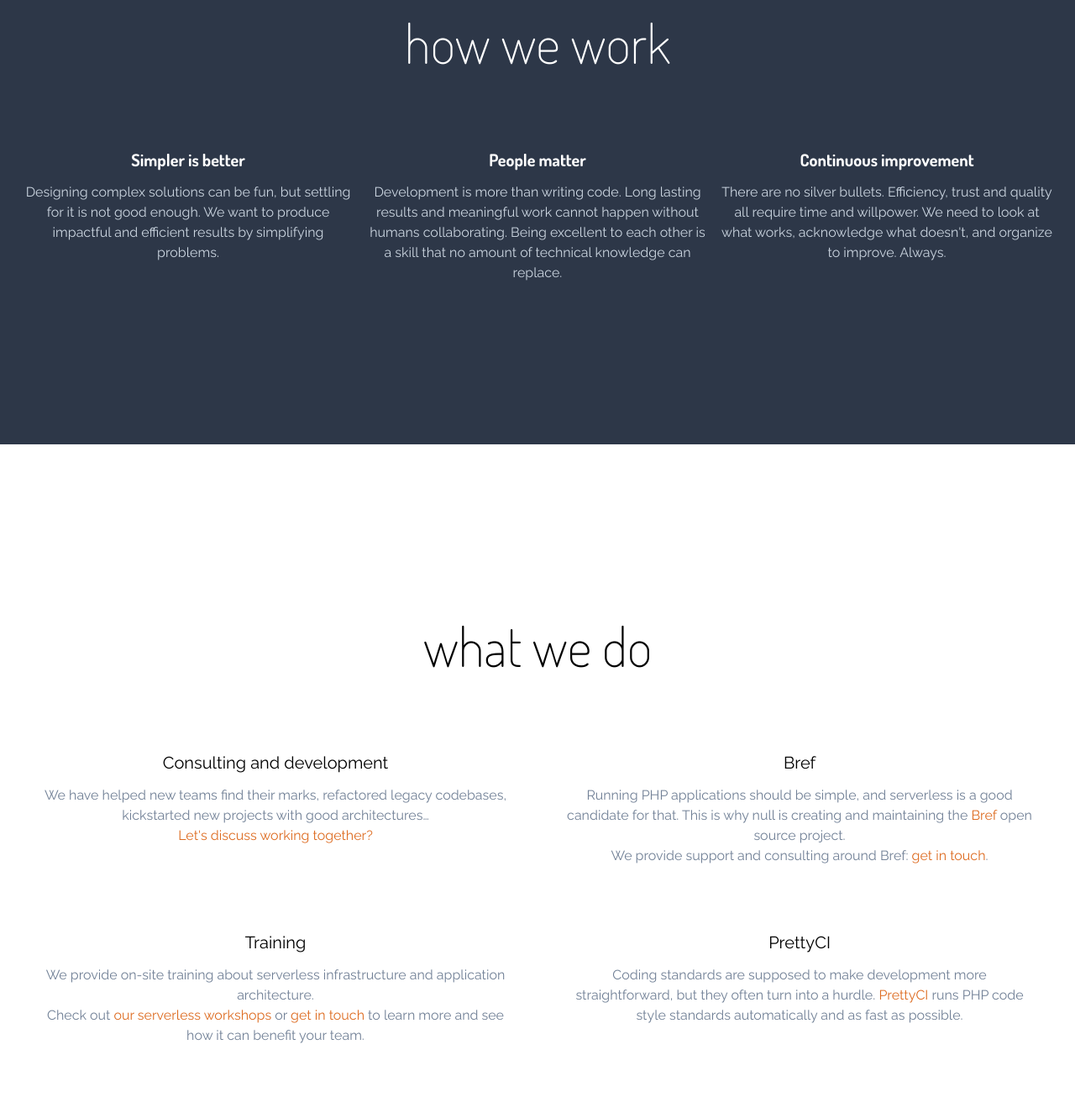
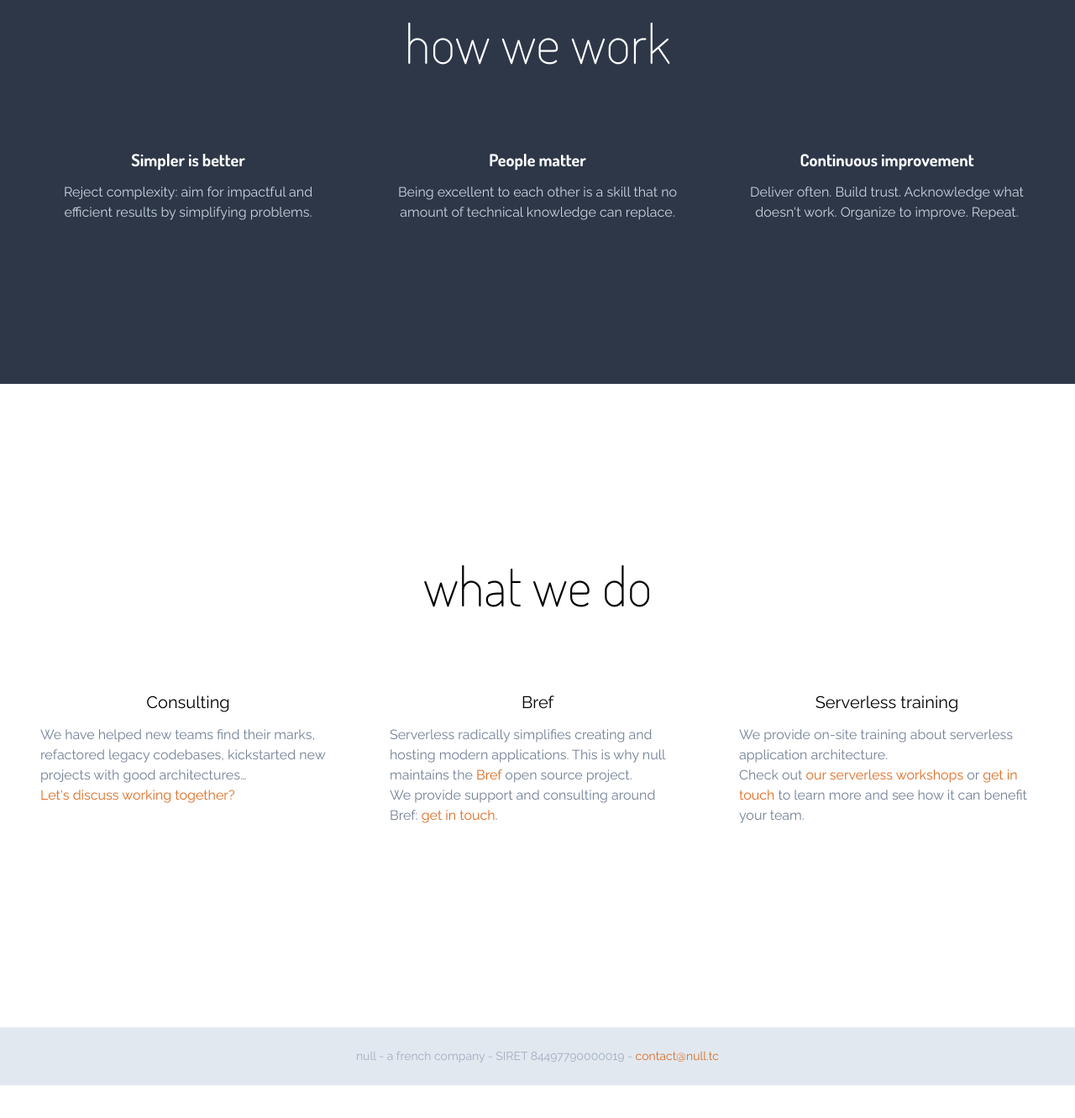
Before and after one commit to whilenull/null.tc, a website: page index.html in a window 1280 px wide. Shown: the part 906-2237 px from the top of the page at 84% size. After the commit the page ends 2198 px from the top, so only its background shows below. Drawn offline with nearby package versions, Linux system fonts and the light colour scheme; files that its build step writes are made by us from their sources.

Commit message:
Rework homepage

```diff
--- a/index.html
+++ b/index.html
@@ -27,53 +27,43 @@
         <div class="container mx-auto text-center px-4">
             <h2 class="font-title text-6xl mb-12 md:mb-16">how we work</h2>
             <div class="md:flex">
-                <div class="md:flex-1 mx-2">
+                <div class="md:flex-1 mx-2 md:mx-8">
                     <h3 class="font-title text-xl font-bold my-3">Simpler is better</h3>
-                    <p class="text-gray-400">Designing complex solutions can be fun, but settling for it is not good enough. We want to produce impactful and efficient results by simplifying problems.</p>
+                    <p class="text-gray-400">Reject complexity: aim for impactful and efficient results by simplifying problems.</p>
                 </div>
-                <div class="md:flex-1 mx-2">
+                <div class="md:flex-1 mx-2 md:mx-8">
                     <h3 class="font-title text-xl font-bold my-3">People matter</h3>
-                    <p class="text-gray-400">Development is more than writing code. Long lasting results and meaningful work cannot happen without humans collaborating. Being excellent to each other is a skill that no amount of technical knowledge can replace.</p>
+                    <p class="text-gray-400">Being excellent to each other is a skill that no amount of technical knowledge can replace.</p>
                 </div>
-                <div class="md:flex-1 mx-2">
+                <div class="md:flex-1 mx-2 md:mx-8">
                     <h3 class="font-title text-xl font-bold my-3">Continuous improvement</h3>
-                    <p class="text-gray-400">There are no silver bullets. Efficiency, trust and quality all require time and willpower. We need to look at what works, acknowledge what doesn't, and organize to improve. Always.</p>
+                    <p class="text-gray-400">Deliver often. Build trust. Acknowledge what doesn't work. Organize to improve. Repeat.</p>
                 </div>
             </div>
         </div>
     </section>
 
     <section class="py-12 md:py-48">
-        <div class="container mx-auto text-center px-4">
-            <h2 class="font-title text-6xl mb-12 md:mb-16">what we do</h2>
+        <div class="container mx-auto  px-4">
+            <h2 class="font-title text-6xl mb-12 md:mb-16 text-center">what we do</h2>
             <div class="md:flex">
                 <div class="md:flex-1 mx-2 md:mx-8">
-                    <h3 class="text-xl my-3">Consulting and development</h3>
+                    <h3 class="text-xl my-3 text-center">Consulting</h3>
                     <p class="text-gray-600">We have helped new teams find their marks, refactored legacy codebases, kickstarted new projects with good architectures…</p>
                     <p class="text-gray-600"><a href="mailto:contact@null.tc">Let's discuss working together?</a></p>
                 </div>
                 <div class="md:flex-1 mx-2 md:mx-8">
-                    <h3 class="text-xl my-3">Bref</h3>
+                    <h3 class="text-xl my-3 text-center">Bref</h3>
                     <p class="text-gray-600">
-                        Running PHP applications should be simple, and serverless is a good candidate for that.
-                        This is why null is creating and maintaining the <a href="https://bref.sh/" title="Serverless PHP applications with Bref">Bref</a> open source project.
+                        Serverless radically simplifies creating and hosting modern applications.
+                        This is why null maintains the <a href="https://bref.sh/" title="Serverless PHP applications with Bref">Bref</a> open source project.
                     </p>
                     <p class="text-gray-600">We provide support and consulting around Bref: <a href="mailto:contact@null.tc">get in touch</a>.</p>
                 </div>
-            </div>
-            <div class="md:flex mt-16">
                 <div class="md:flex-1 mx-2 md:mx-8">
-                    <h3 class="text-xl my-3">Training</h3>
-                    <p class="text-gray-600">We provide on-site training about serverless infrastructure and application architecture.</p>
+                    <h3 class="text-xl my-3 text-center">Serverless training</h3>
+                    <p class="text-gray-600">We provide on-site training about serverless application architecture.</p>
                     <p class="text-gray-600">Check out <a href="https://training.bref.sh/" title="Training to learn why and how to create serverless PHP applications on AWS">our serverless workshops</a> or <a href="mailto:contact@null.tc">get in touch</a> to learn more and see how it can benefit your team.</p>
-                </div>
-                <div class="md:flex-1 mx-2 md:mx-8">
-                    <h3 class="text-xl my-3">PrettyCI</h3>
-                    <p class="text-gray-600">
-                        Coding standards are supposed to make development more straightforward, but they often turn into a hurdle.
-                        <a href="https://prettyci.com/" title="Continuous integration for PHP coding standards">PrettyCI</a>
-                        runs PHP code style standards automatically and as fast as possible.
-                    </p>
                 </div>
             </div>
         </div>
```
